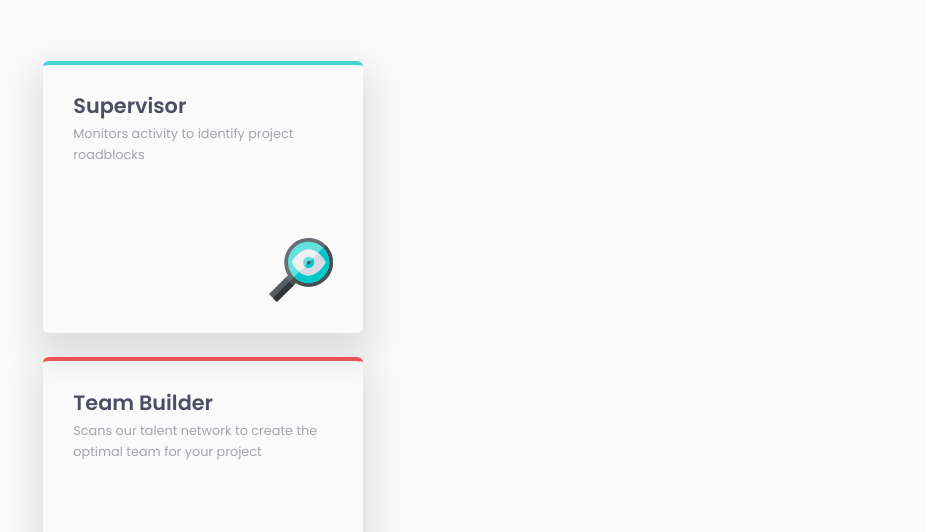
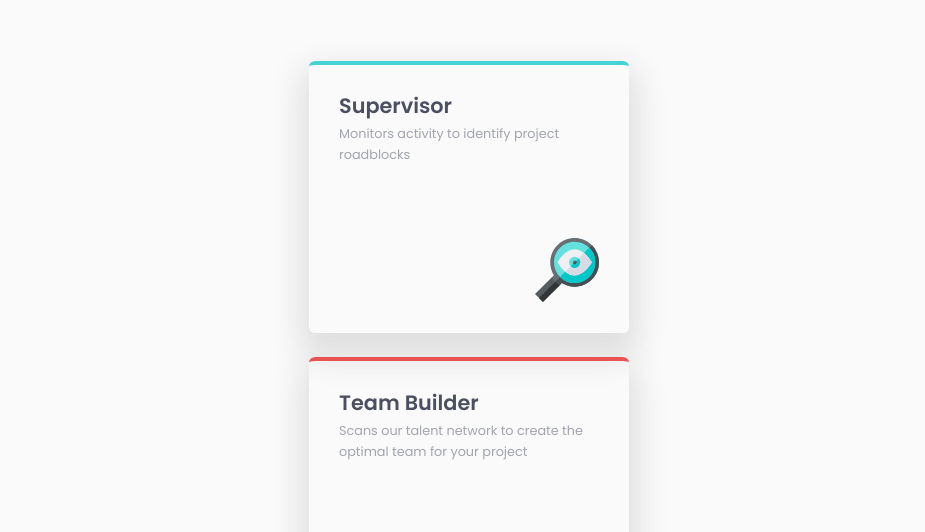
Before and after one commit to Alexandru736/four-card-feature-section, a plain HTML site: page index.html in a window 1280 px wide. Shown: the part 219-751 px from the top of the page, without its empty margins (171-1096 px from the left). Drawn offline with Linux system fonts and the light colour scheme.

Commit message:
solved main tag bug

```diff
--- a/scss/style.scss
+++ b/scss/style.scss
@@ -6,6 +6,10 @@ body {
     font-size: $font-size;
     padding: 5rem 2rem;
     background-color: $clr-very-light-gray;
+    height: calc(100vh - 1px);
+}
+
+main {
     display: flex;
     flex-direction: column;
     align-items: center;
```
Also changed, not shown: css/style.css, 1 other file.
